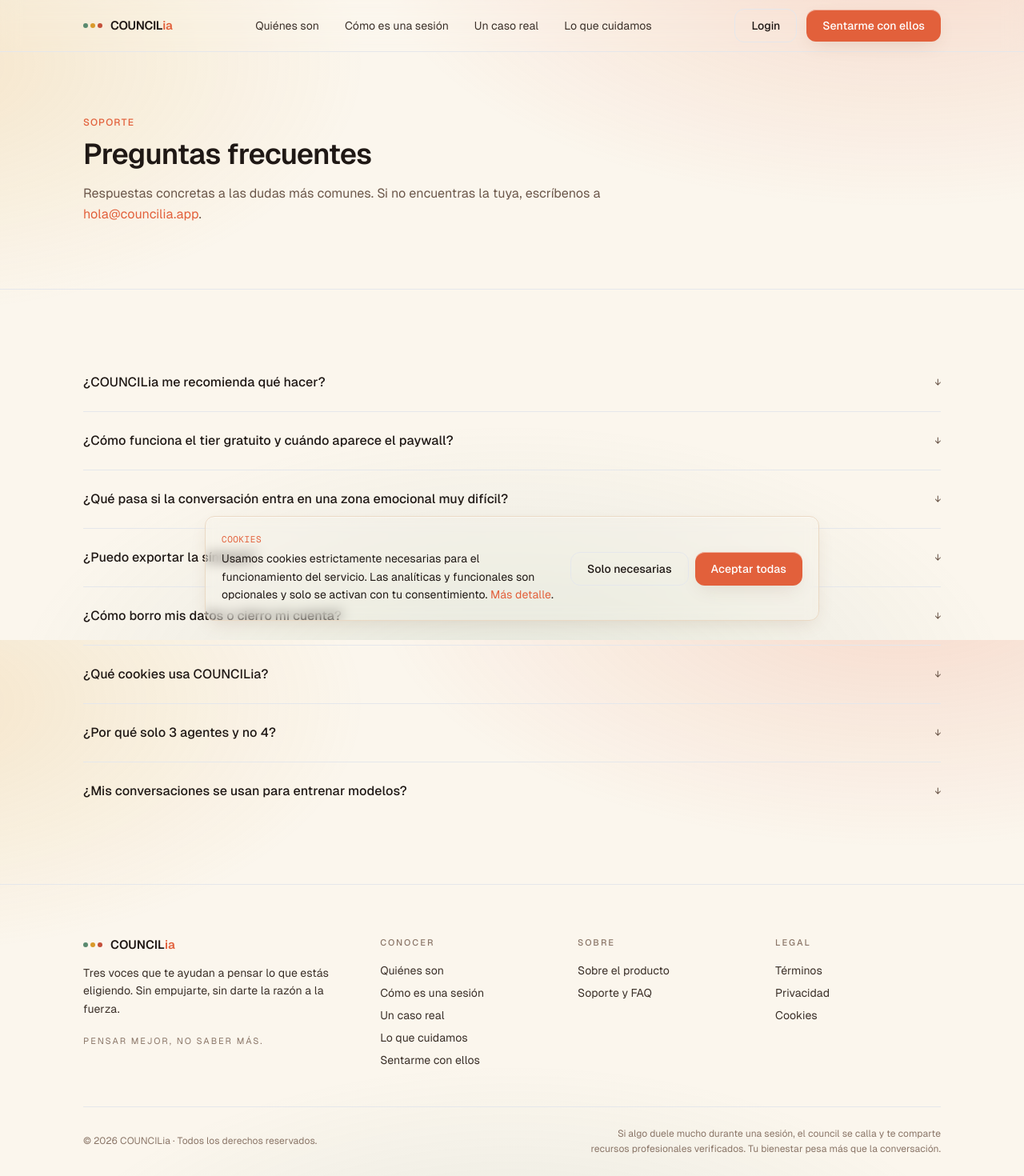
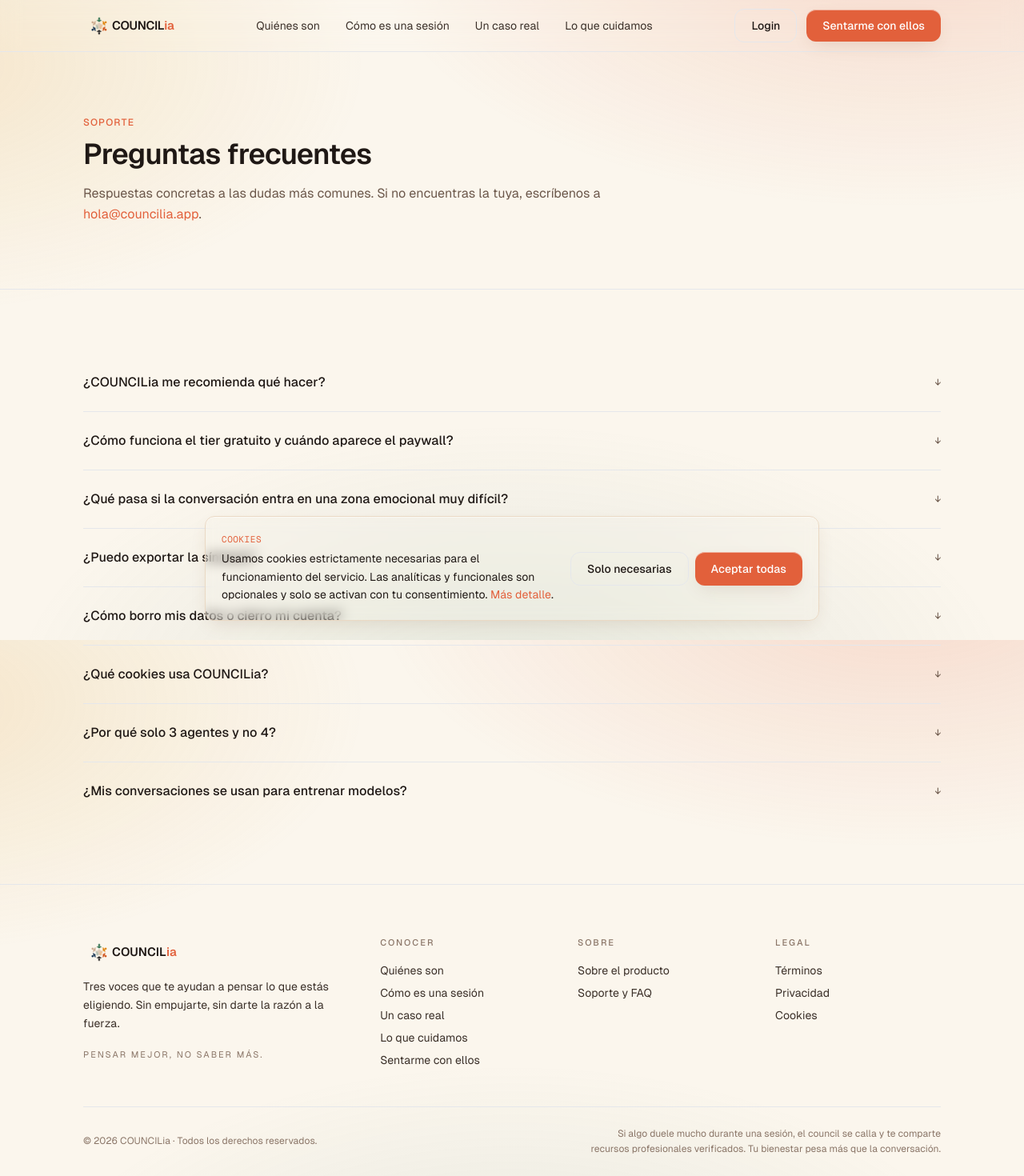
Before and after one commit to milandealba25/Councilia, a Next.js app: page /support in a window 1280 px wide. Shown: the top 1470 px of the page at 80% size. Built offline with nearby package versions, Linux system fonts and the light colour scheme.

Commit message:
Update Councilia logo

```diff
--- a/components/landing/Footer.tsx
+++ b/components/landing/Footer.tsx
@@ -1,4 +1,5 @@
 import Link from "next/link";
+import Image from "next/image";
 import { Container } from "@/components/ui/Container";
 
 const COLUMNS: Array<{
@@ -40,12 +41,19 @@
           <div className="flex flex-col gap-3">
             <Link
               href="/"
-              className="inline-flex items-center gap-2.5 font-sans text-[15px] font-semibold text-foreground"
+              className="inline-flex items-center gap-0 font-sans text-[15px] font-semibold text-foreground"
             >
-              <span className="inline-flex items-center gap-[3px]" aria-hidden>
-                <span className="block size-1.5 rounded-full bg-marco" />
-                <span className="block size-1.5 rounded-full bg-elena" />
-                <span className="block size-1.5 rounded-full bg-rafael" />
+              <span
+                className="-mr-1 grid size-10 shrink-0 place-items-center overflow-hidden"
+                aria-hidden
+              >
+                <Image
+                  src="/brand-mark.png"
+                  alt=""
+                  className="size-9 object-contain"
+                  width={36}
+                  height={36}
+                />
               </span>
               <span>
                 COUNCIL<span className="text-accent">ia</span>
--- a/components/landing/Header.tsx
+++ b/components/landing/Header.tsx
@@ -1,4 +1,5 @@
 import Link from "next/link";
+import Image from "next/image";
 import { AuthNavButton } from "@/components/auth/AuthNavButton";
 import { Container } from "@/components/ui/Container";
 import { LinkButton } from "@/components/ui/Button";
@@ -17,7 +18,7 @@
         <Link
           href="/"
           aria-label="Inicio · COUNCILia"
-          className="group inline-flex items-center gap-2.5 font-sans text-[15px] font-semibold tracking-tight text-foreground"
+          className="group inline-flex items-center gap-0 font-sans text-[15px] font-semibold tracking-tight text-foreground"
         >
           <Mark />
           <span>
@@ -54,10 +55,17 @@
 
 function Mark() {
   return (
-    <span className="inline-flex items-center gap-[3px]" aria-hidden>
-      <span className="block size-1.5 rounded-full bg-marco" />
-      <span className="block size-1.5 rounded-full bg-elena" />
-      <span className="block size-1.5 rounded-full bg-rafael" />
+    <span
+      className="-mr-1 grid size-10 shrink-0 place-items-center overflow-hidden"
+      aria-hidden
+    >
+      <Image
+        src="/brand-mark.png"
+        alt=""
+        className="size-9 object-contain"
+        width={36}
+        height={36}
+      />
     </span>
   );
 }
```
Also changed, not shown: app/icon.png (added), public/brand-mark.png (added).
